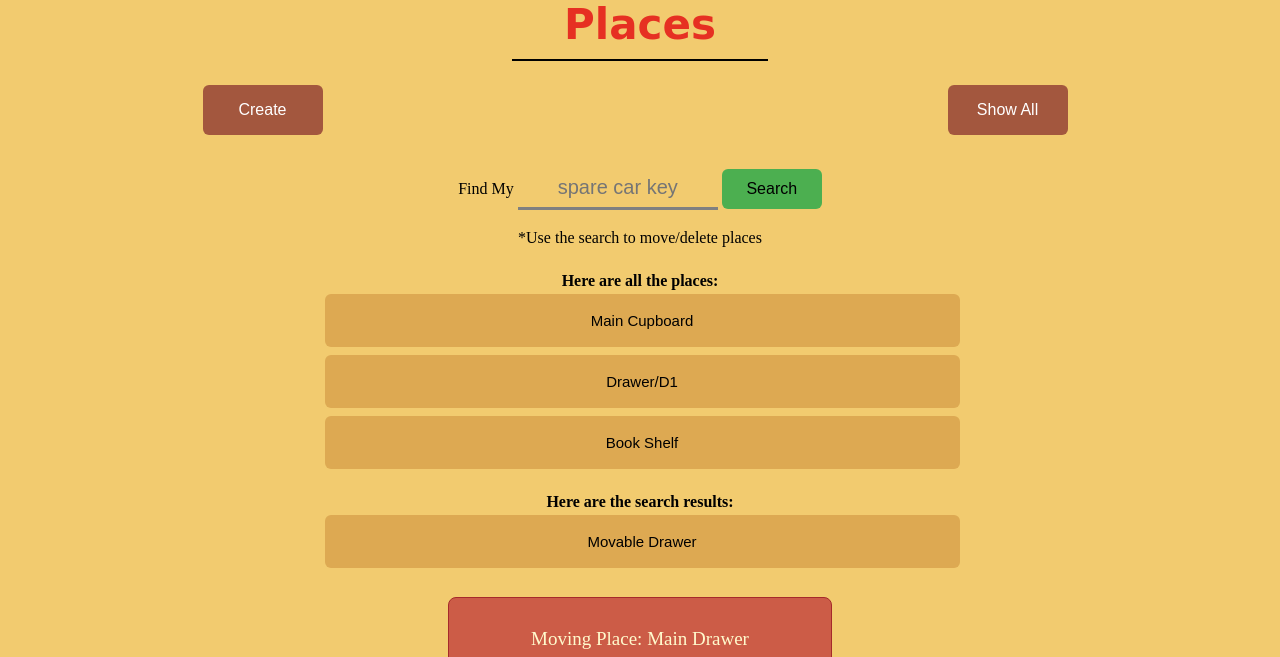
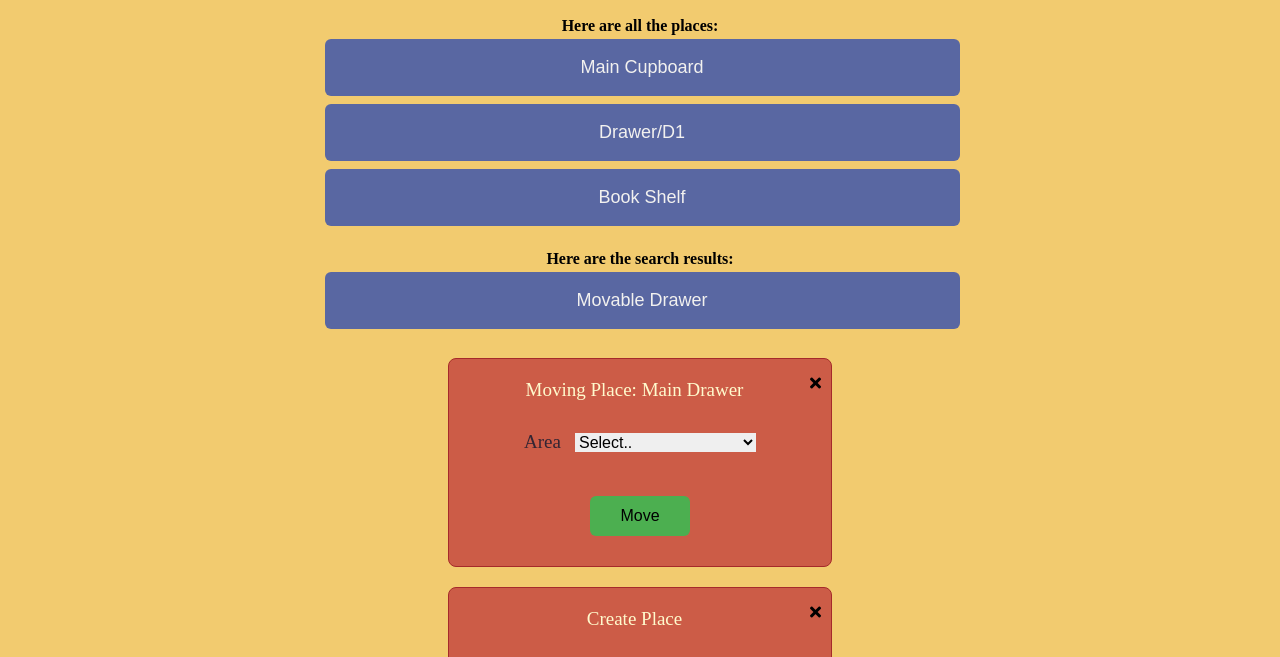
Before and after one commit to nitishbagul/where-is-it-node-capstone, a website: page public/index.html in a window 1280 px wide. Shown: the part 4376-5033 px from the top of the page. Drawn offline with nearby package versions, Linux system fonts and the light colour scheme.

Commit message:
coloring collapsible

```diff
--- a/public/index.html
+++ b/public/index.html
@@ -234,6 +234,7 @@
             <div class="js-item-popup-list">
                 <div class="move-item-popup popup">
                     <form class="move-item-form" action="/create/" method="post">
+                        <i class="fas fa-times close-icon"></i>
                         <h4>Moving Item: Swiss Knife</h4>
                         <fieldset name="item-info" class="item-info">
 
@@ -263,6 +264,7 @@
 
                 <div class="create-item-popup popup">
                     <form class="create-item-form" action="/create/" method="post">
+                        <i class="fas fa-times close-icon"></i>
                         <h4>Create Item</h4>
                         <fieldset name="item-info" class="item-info">
 
@@ -308,6 +310,7 @@
 
                 <div class="delete-item-popup popup">
                     <form class="move-item-form" action="/delete/" method="post">
+                        <i class="fas fa-times close-icon"></i>
                         <h4>Deleting Item: Gift Card</h4>
                         <fieldset name="delete-info" class="delete-info">
                             <button role="button" type="submit" class="delete-button">Delete</button>
@@ -417,6 +420,7 @@
             <div class="js-place-popup-list">
                 <div class="move-place-popup popup">
                     <form class="move-place-form" action="/create/" method="post">
+                        <i class="fas fa-times close-icon"></i>
                         <h4>Moving Place: Main Drawer</h4>
                         <fieldset name="place-info" class="place-info">
 
@@ -437,6 +441,7 @@
 
                 <div class="create-place-popup popup">
                     <form class="create-place-form" action="/create/" method="post">
+                        <i class="fas fa-times close-icon"></i>
                         <h4>Create Place</h4>
                         <fieldset name="place-info" class="place-info">
 
@@ -462,6 +467,7 @@
 
                 <div class="delete-place-popup popup">
                     <form class="move-place-form" action="/delete/" method="post">
+                        <i class="fas fa-times close-icon"></i>
                         <h4>Deleting Item: Gift Card</h4>
                         <fieldset name="delete-info" class="delete-info">
                             <button role="button" type="submit" class="delete-button">Delete</button>
@@ -550,6 +556,7 @@
 
                 <div class="create-area-popup popup">
                     <form class="create-area-form" action="/create/" method="post">
+                        <i class="fas fa-times close-icon"></i>
                         <h4>Create Area</h4>
                         <fieldset name="area-info" class="area-info">
 
@@ -566,6 +573,7 @@
 
                 <div class="delete-area-popup popup">
                     <form class="move-area-form" action="/delete/" method="post">
+                        <i class="fas fa-times close-icon"></i>
                         <h4>Deleting Area: Garage</h4>
                         <fieldset name="delete-info" class="delete-info">
                             <button role="button" type="submit" class="delete-button">Delete</button>
@@ -654,6 +662,7 @@
 
                 <div class="create-category-popup popup">
                     <form class="create-category-form" action="/create/" method="post">
+                        <i class="fas fa-times close-icon"></i>
                         <h4>Create Category</h4>
                         <fieldset name="category-info" class="category-info">
 
@@ -670,6 +679,7 @@
 
                 <div class="delete-category-popup popup">
                     <form class="move-category-form" action="/delete/" method="post">
+                        <i class="fas fa-times close-icon"></i>
                         <h4>Deleting Category: Travel</h4>
                         <fieldset name="delete-info" class="delete-info">
                             <button role="button" type="submit" class="delete-button">Delete</button>
--- a/public/style.css
+++ b/public/style.css
@@ -345,7 +345,7 @@ main {
     margin-top: 50px;
 }
 
-#item-lookup-form span {
+form span {
     font-size: 20px;
 }
 
@@ -441,8 +441,10 @@ main {
 
 .popup h4 {
     color: #FFFACD;
-    font-weight: initial;
+    font-weight: unset;
     font-size: 19px;
+    margin-top: 10px;
+    margin-bottom: 10px;
 }
 
 .popup {
@@ -458,18 +460,24 @@ main {
     padding: 10px 10px;
 }
 
-.move-item-popup *,
-.create-item-popup *,
-.delete-item-popup *,
-.move-place-popup *,
-.create-place-popup *,
-.delete-place-popup *,
-.create-area-popup *,
-.delete-area-popup *,
-.create-category-popup *,
-.delete-category-popup * {
-    margin-top: 20px;
+.popup fieldset {
+    margin-top: 30px;
+}
+
+.popup fieldset * {
     margin-bottom: 20px;
+}
+
+.popup label {
+    font-size: 19px;
+    color: #332533;
+}
+
+.popup .close-icon {
+    display: block;
+    margin-top: -4px;
+    padding: 0px;
+    float: right;
 }
 
 .move-item-popup h3,
@@ -573,8 +581,9 @@ main {
     height: 100%;
     border: none;
     outline: none;
-    font-size: 15px;
-    background-color: #dda952;
+    font-size: 18px;
+    background-color: #5967a2;
+    color: #F2F1EF;
 }
 
 .js-all-places-result ul,
```
